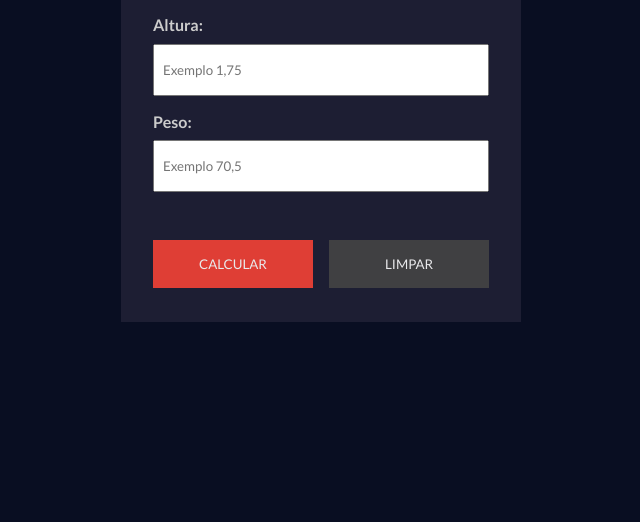
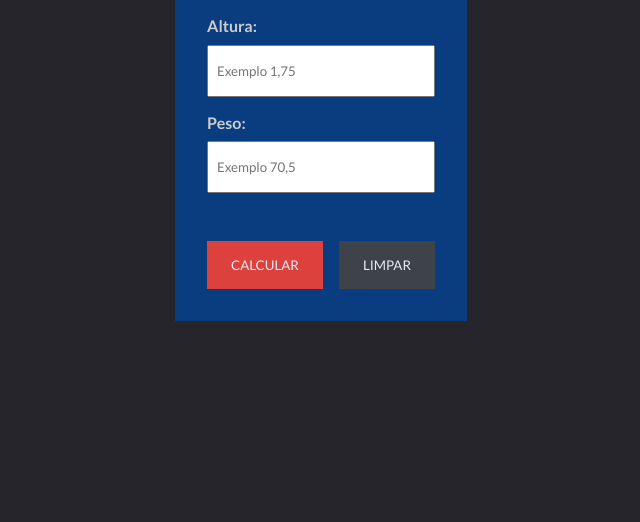
Before and after one commit to lucaskawatoko/calculadora-de-imc, a plain HTML site: page index.html in a window 1280 px wide. Shown: the part 278-800 px from the top of the page, without its empty margins (319-959 px from the left). Drawn offline with Linux system fonts and the light colour scheme.

Commit message:
alterações de cores e dimensões

```diff
--- a/css/style.css
+++ b/css/style.css
@@ -6,7 +6,7 @@
   }
 
   body {
-    background-color: #090e22;
+    background-color: #26252b;
     display: flex;
     justify-content: center;
     align-items: center;
@@ -19,9 +19,9 @@
   }
 
   .container {
-    min-width: 400px;
-    min-height: 400px;
-    background-color: #1d1e33;
+    min-width: 100px;
+    min-height: 100px;
+    background-color: #0a3d80;
     padding: 2rem;
   }
 
@@ -83,6 +83,8 @@
   /* Table */
   #result-container {
     text-align: center;
+    min-width: 100px;
+    min-height: 100px;
   }
 
   #imc-number {
```
